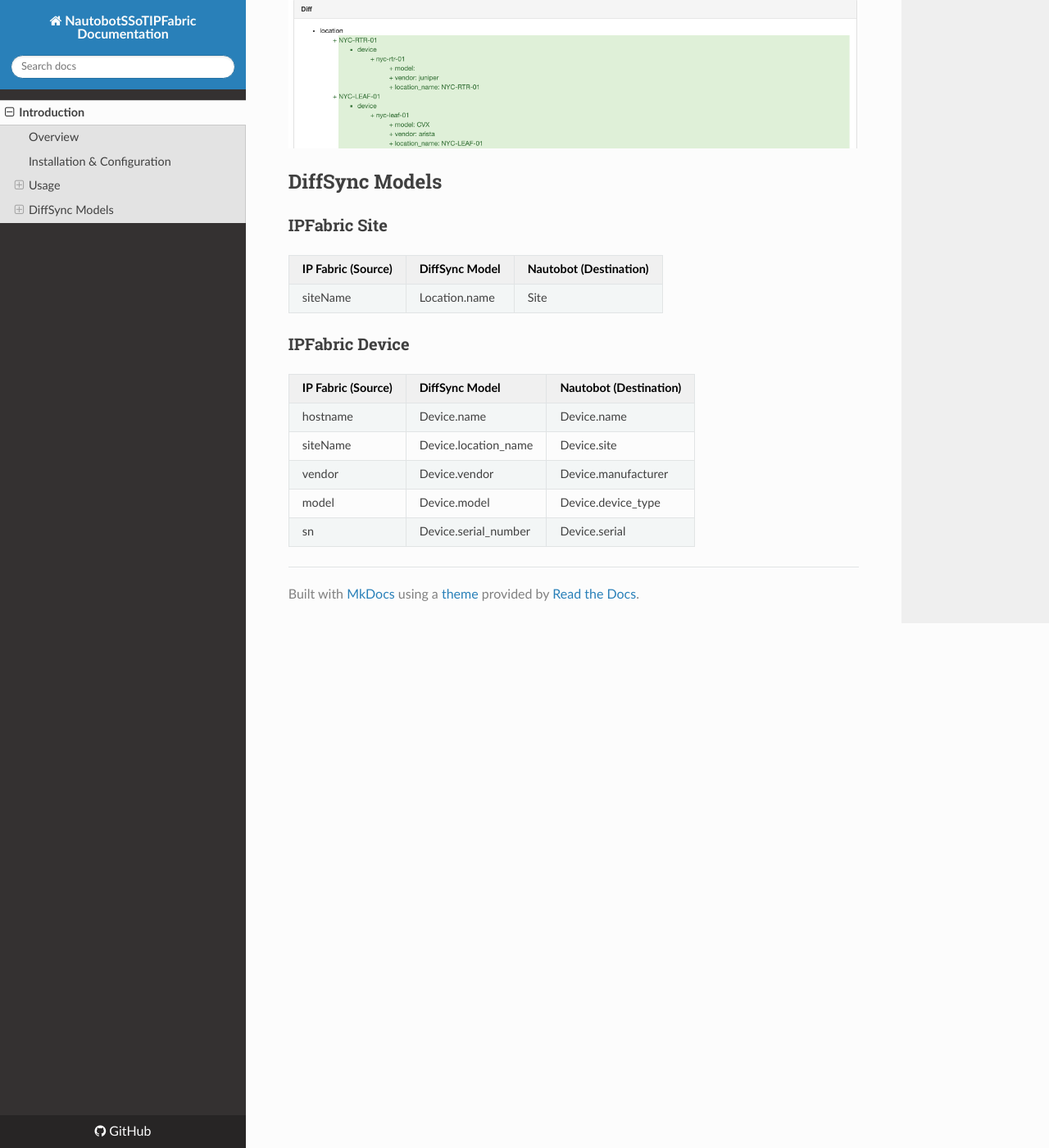
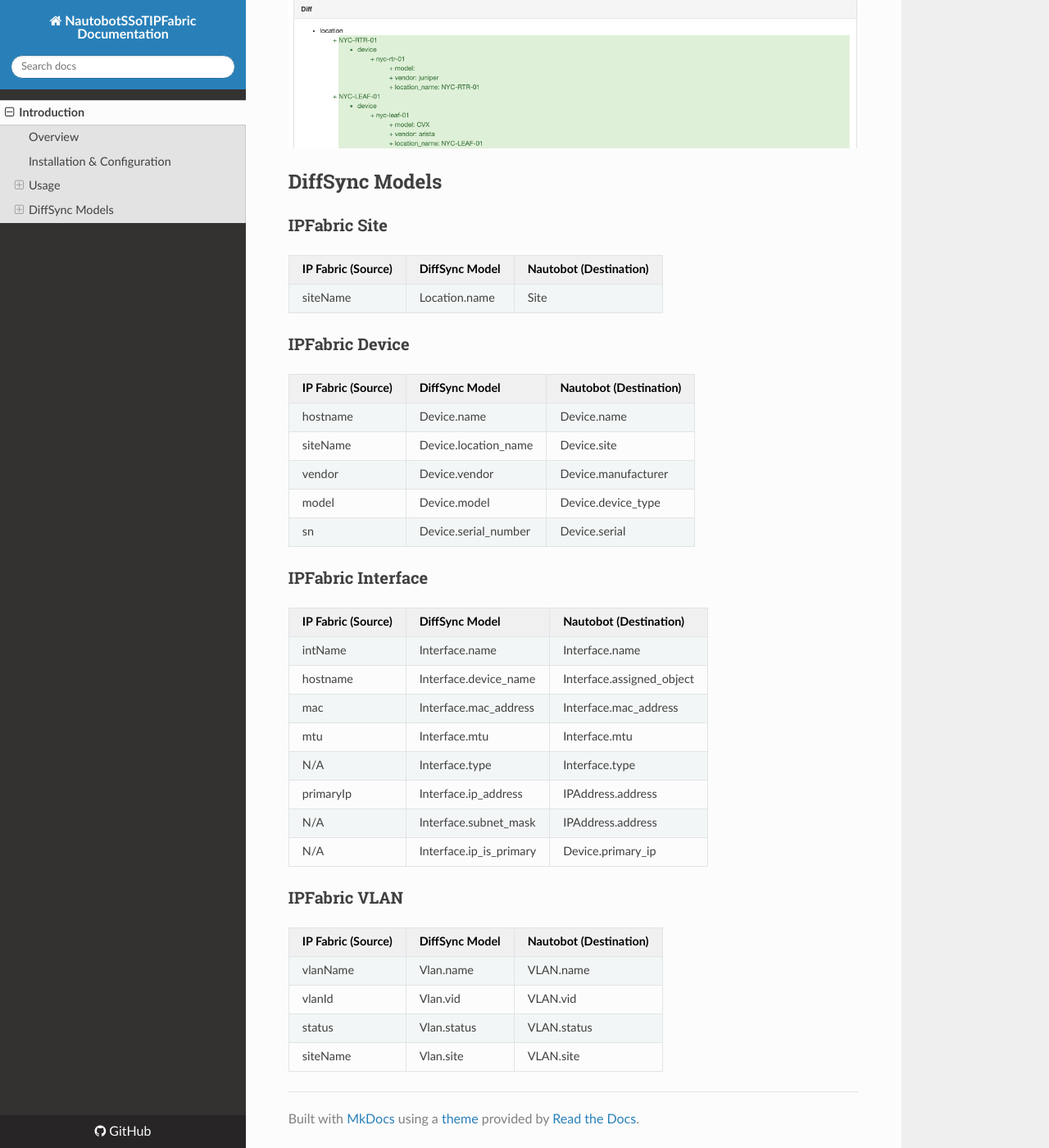
Before and after one commit to nautobot/nautobot-plugin-ssot-ipfabric, an MkDocs documentation site: the page built from docs/index.md, in a window 1280 px wide and 1400 px high, scrolled down 3647 px. Shown: the whole window at 82% size. Built offline with MkDocs 1.6.1, drawn with Linux system fonts in a browser that asks for light colours; nearby versions of some CDN libraries.

Commit message:
Update docs for VLAN and Interface models

```diff
--- a/docs/index.md
+++ b/docs/index.md
@@ -110,3 +110,25 @@
 | vendor             | Device.vendor        | Device.manufacturer    |
 | model              | Device.model         | Device.device_type     |
 | sn                 | Device.serial_number | Device.serial          |
+
+### IPFabric Interface
+
+| IP Fabric (Source) | DiffSync Model          | Nautobot (Destination)    |
+| ------------------ | ----------------------- | ------------------------- |
+| intName            | Interface.name          | Interface.name            |
+| hostname           | Interface.device_name   | Interface.assigned_object |
+| mac                | Interface.mac_address   | Interface.mac_address     |
+| mtu                | Interface.mtu           | Interface.mtu             |
+| N/A                | Interface.type          | Interface.type            |
+| primaryIp          | Interface.ip_address    | IPAddress.address         |
+| N/A                | Interface.subnet_mask   | IPAddress.address         |
+| N/A                | Interface.ip_is_primary | Device.primary_ip         |
+
+### IPFabric VLAN
+
+| IP Fabric (Source) | DiffSync Model | Nautobot (Destination) |
+| ------------------ | -------------- | ---------------------- |
+| vlanName           | Vlan.name      | VLAN.name              |
+| vlanId             | Vlan.vid       | VLAN.vid               |
+| status             | Vlan.status    | VLAN.status            |
+| siteName           | Vlan.site      | VLAN.site              |
```
